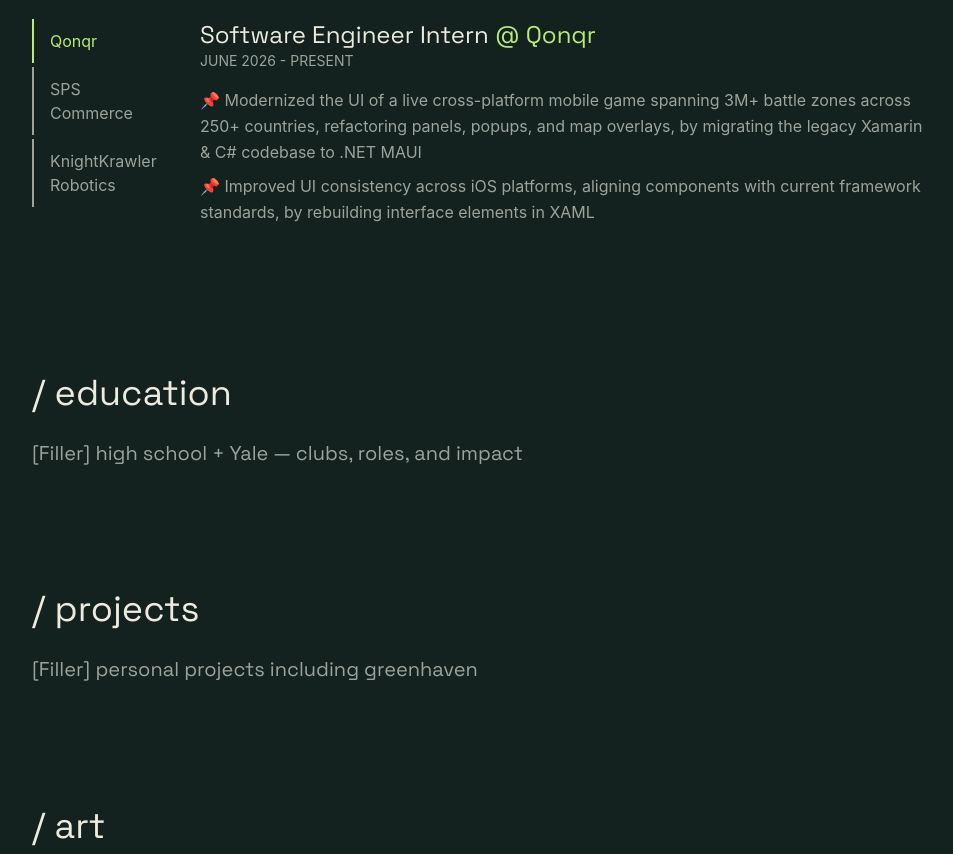
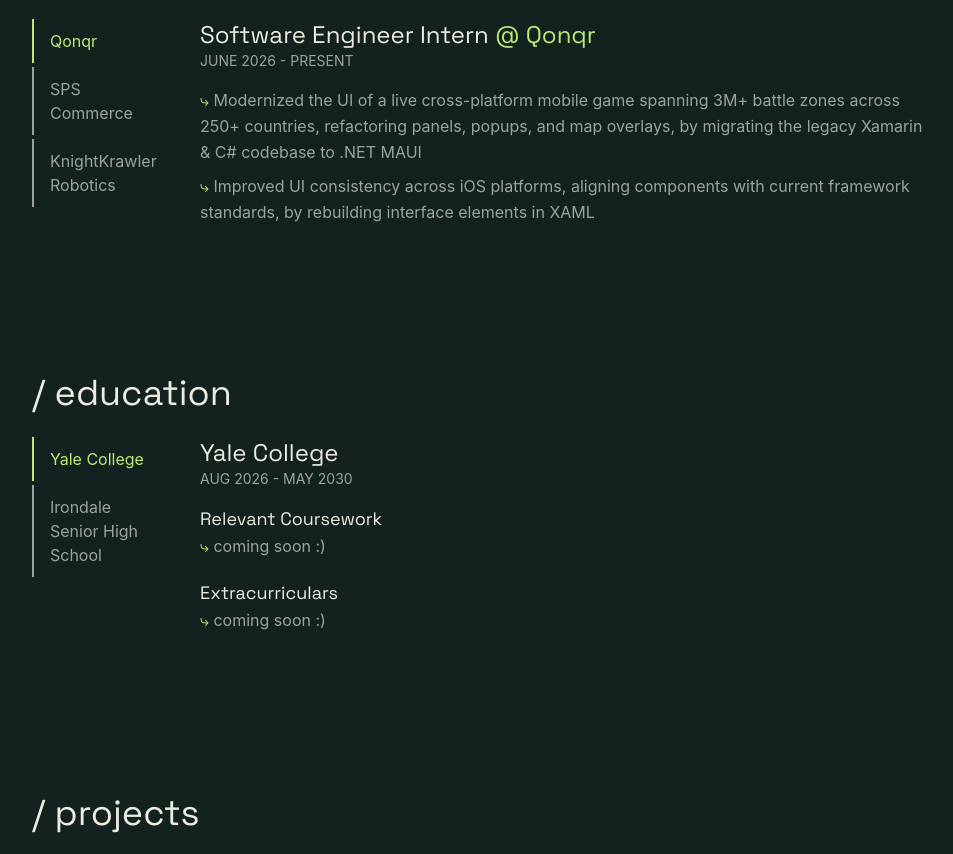
Before and after one commit to afomiamesfin/personal-portfolio, an Astro site: page / in a window 1280 px wide. Shown: the part 692-1546 px from the top of the page, without its empty margins (32-985 px from the left). Built offline with nearby package versions, Linux system fonts and the light colour scheme; Astro itself is replaced by a stand-in of ours.

Commit message:
education section

```diff
--- a/src/layouts/BaseLayout.astro
+++ b/src/layouts/BaseLayout.astro
@@ -115,6 +115,7 @@
         })
     </script>
 
+    <!-- logic to switch between experience tabs -->
     <script>
         const tabs = document.querySelectorAll<HTMLElement>('.experience-tab');
         const panels = document.querySelectorAll<HTMLElement>('.experience-panel');
@@ -146,4 +147,36 @@
         });
     </script>
 
+    <!-- logic to switch between education tabs -->
+    <script>
+        const tabs = document.querySelectorAll<HTMLElement>('.education-tab');
+        const panels = document.querySelectorAll<HTMLElement>('.education-panel');
+
+        tabs.forEach((tab) => {
+            tab.addEventListener('click', () => {
+                const school = tab.dataset.school;
+
+                // show only the panel whose data-company matches this button
+                panels.forEach((panel) => {
+                    if (panel.dataset.school === school) {
+                        panel.classList.remove('hidden');
+                    } else {
+                        panel.classList.add('hidden');
+                    }
+                });
+
+                // re-color all buttons: accent for the clicked one, muted for the rest
+                tabs.forEach((t) => {
+                    if (t === tab) {
+                        t.classList.add('text-accent', 'border-accent');
+                        t.classList.remove('text-muted', 'border-border');
+                    } else {
+                        t.classList.add('text-muted', 'border-border');
+                        t.classList.remove('text-accent', 'border-accent');
+                    }
+                });
+            });
+        });
+    </script>
+
 </html>
--- a/src/pages/index.astro
+++ b/src/pages/index.astro
@@ -29,6 +29,35 @@
         bullets: [
             "Produced flexible and efficient Java-based autonomous robotics software using tools like Pathplanner",
             "Standardized onboarding by authoring 53 software and executive training documents"
+        ]
+    }
+]
+
+const education = [
+    {
+        school: "Yale College",
+        dates: "AUG 2026 - MAY 2030",
+        courses: [
+            "coming soon :)"
+        ],
+        ecs: [
+            "coming soon :)"
+        ]
+    },
+    {
+        school: "Irondale Senior High School",
+        dates: "SEP 2022 - May 2026",
+        courses: [
+            "AP Human Geography, AP US History, AP World History, AP Comparative Government",
+            "AP Macroeconomics, AP Calculus AB & BC; AP Computer Science, AP Statistics, AP Physics C: Mechanics",
+            "AP Biology, AP Psychology",
+            "AP Language & Composition, AP Literature & Composition"
+        ],
+        ecs: [
+            "KnightKrawler Robotics (Autonomous Lead, Team Operations Captain)",
+            "Irondale Women Empowerment (Co-Founder & President)",
+            "Student Government Exec (Outreach Coordinator)",
+            "Swim & Dive (Varsity Diving Captain)"
         ]
     }
 ]
@@ -130,7 +159,7 @@
                             </p>
                             <ul class="space-y-2">
                                 {job.bullets.map((bullet) =>
-                                        <li class="text-muted leading-relaxed">📌 {bullet}</li>
+                                        <li class="text-muted leading-relaxed"><span class="text-accent">⤷ </span>{bullet}</li>
                                 )}
                             </ul>
                         </div>
@@ -144,9 +173,48 @@
     <section id="education" class="py-15 px-8 flex justify-center">
         <div class="w-full max-w-4xl lg:max-w-6xl">
             <h1 class="font-serif text-4xl font-light text-text mb-6">/ education</h1>
-            <p class="leading-relaxed text-xl text-muted font-serif">
-                [Filler] high school + Yale — clubs, roles, and impact
-            </p>
+            <div class="flex gap-10 w-4xl">
+                <!-- left: button list stacked vertically -->
+                <div class="flex flex-col gap-1 w-32 md-48 shrink-0">
+                    {education.map((edu) => (
+                        <button data-school={edu.school}
+                            class:list={[
+                                "education-tab text-left py-2.5 pl-4 border-l-2 text-sm md:text-base",
+                                edu === education[0] ? "border-accent text-accent" : "border-border text-muted",
+                            ]}
+                        >
+                            {edu.school}
+                        </button>
+                    ))}
+                </div>
+
+                 <!-- right: data -->
+                <div class="flex-1">
+                    {education.map((edu) => (
+                        <div data-school={edu.school}
+                        class:list={["education-panel mb-10", edu !== education[0] && "hidden"]}>
+                            <h3 class="font-serif text-2xl font-light text-text">
+                                {edu.school}
+                            </h3>
+                            <p class="text-sm text-muted mb-4">
+                                {edu.dates}
+                            </p>
+                            <h2 class="font-serif text-lg font-light text-text">Relevant Coursework</h2>
+                            <ul class="space-y-1 mb-5">
+                                {edu.courses.map((course) =>
+                                        <li class="text-muted leading-relaxed"><span class="text-accent">⤷ </span>{course}</li>
+                                )}
+                            </ul>
+                            <h2 class="font-serif text-lg font-light text-text">Extracurriculars</h2>
+                            <ul class="space-y-2">
+                                {edu.ecs.map((ec) =>
+                                        <li class="text-muted leading-relaxed"><span class="text-accent">⤷ </span>{ec}</li>
+                                )}
+                            </ul>
+                        </div>
+                    ))}
+                </div>
+            </div>
         </div>
     </section>
 
```
